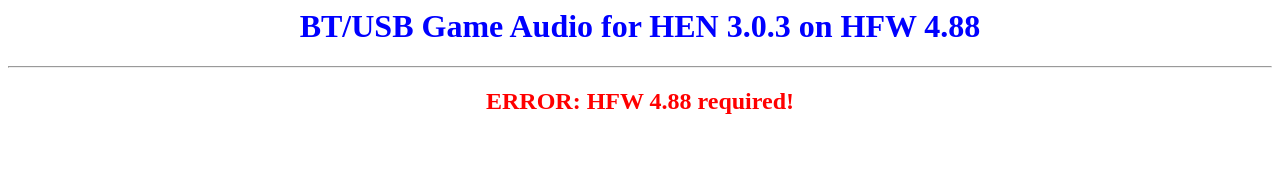
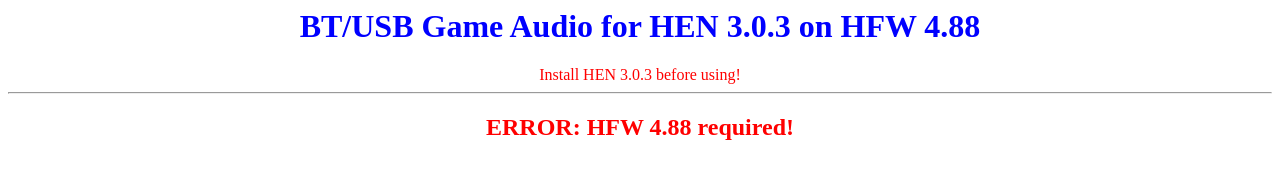
Before and after one commit to VoidSandbox/btga, a plain HTML site: page index.html in a window 1280 px wide. Drawn offline with Linux system fonts and the light colour scheme.

Commit message:
add notice that HEN must be installed first

```diff
--- a/index.html
+++ b/index.html
@@ -1,6 +1,7 @@
 <title>BTGA Mod</title>
 <center>
 <h1><span style='color:blue'>BT/USB Game Audio for HEN 3.0.3 on HFW 4.88</span></h1>
+<span style='color:red'>Install HEN 3.0.3 before using!</span>
 <hr>
 <div id="result"></div>
 <div id="exploit"></div>
```
